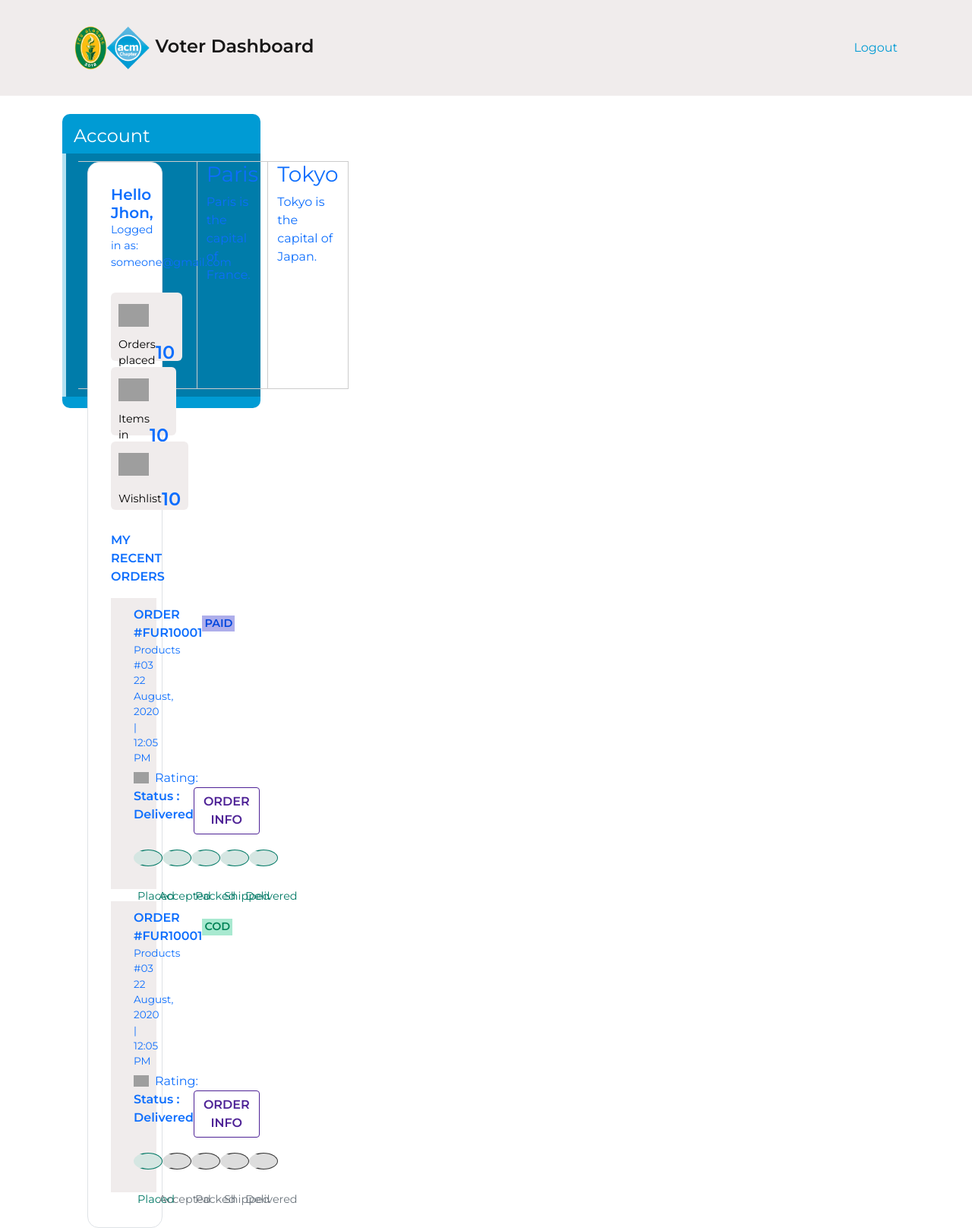
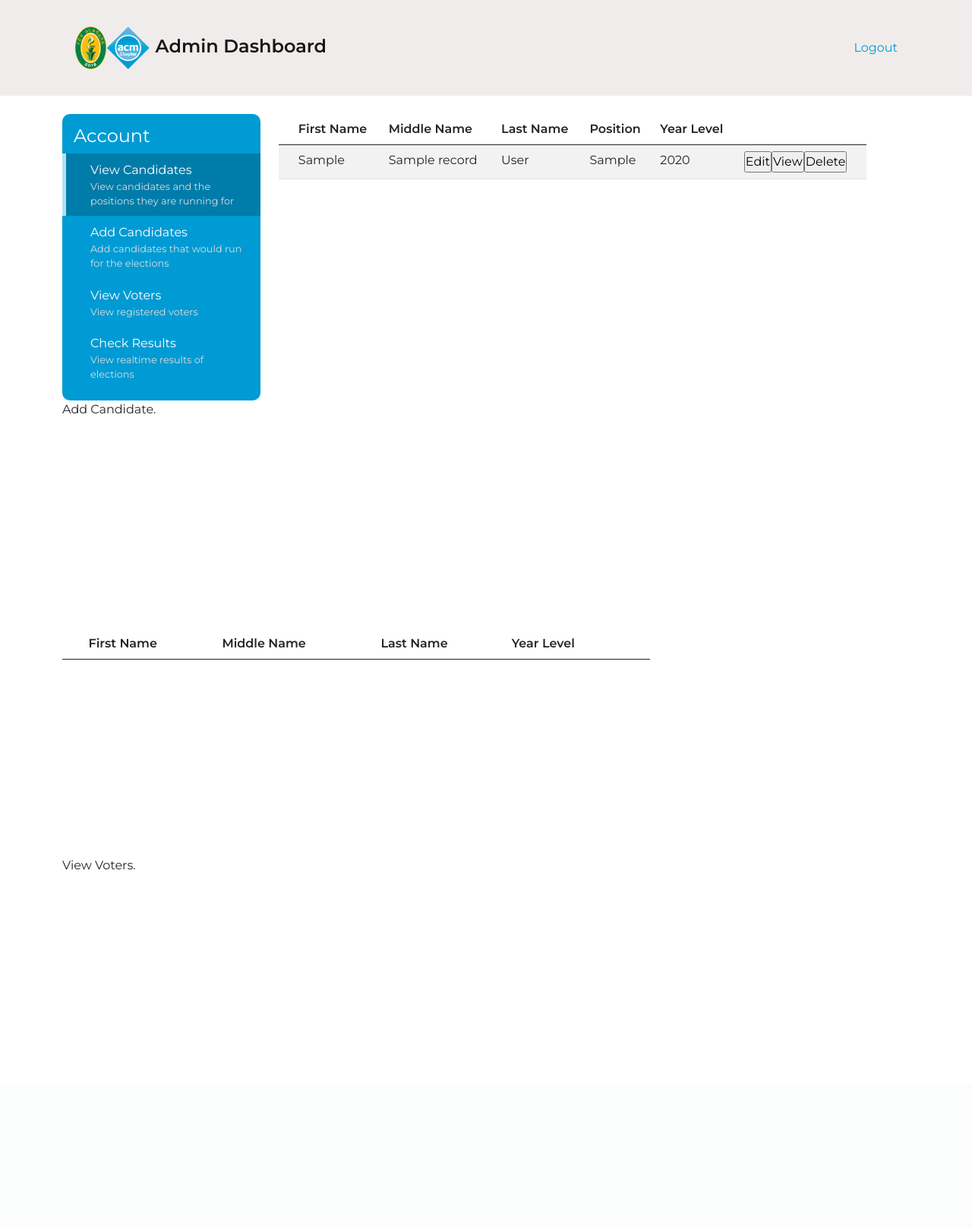
Before and after one commit to darladvd/PHP_Finals, a PHP site: page /user_home.php in a window 1280 px wide. Shown: the whole page at 76% size. After the commit the page ends 1144 px from the top, so only its background shows below. Run offline with PHP 8.4, Linux system fonts and the light colour scheme; tables that the repository leaves empty or names only in its code hold one stand-in row (values such as "Sample post"); lists and menus that the app fills with data are empty; grey boxes are pictures that could not be loaded.

Commit message:
updated interface. system not fixed.

```diff
--- a/user_home.css
+++ b/user_home.css
@@ -350,16 +350,17 @@ nav ul li a .cart::after {
 .tab {
   float: left;
   border: 1px solid #ccc;
-  background-color: #f1f1f1;
+  background-color: #009bd4;
   width: 30%;
   height: 300px;
+  padding: 10px;
 }
 
 /* Style the buttons that are used to open the tab content */
 .tab button {
   display: block;
   background-color: inherit;
-  color: black;
+  color: white;
   padding: 22px 16px;
   width: 100%;
   border: none;
@@ -371,20 +372,57 @@ nav ul li a .cart::after {
 
 /* Change background color of buttons on hover */
 .tab button:hover {
-  background-color: #ddd;
+  background-color: #007caa;
 }
 
 /* Create an active/current "tab button" class */
 .tab button.active {
-  background-color: #ccc;
+  background-color: #007caa;
 }
 
 /* Style the tab content */
 .tabcontent {
   float: left;
   padding: 0px 12px;
-  border: 1px solid #ccc;
+  border: 0px solid #ccc;
   width: 70%;
   border-left: none;
   height: 300px;
 }
+
+/* Style the tab */
+.tabh {
+    overflow: hidden;
+    border: 1px solid #ccc;
+    background-color: #f1f1f1;
+    padding: 5px;
+  }
+
+  /* Style the buttons that are used to open the tab content */
+  .tabh button {
+    background-color: inherit;
+    float: left;
+    border: none;
+    outline: none;
+    cursor: pointer;
+    padding: 14px 16px;
+    transition: 0.3s;
+  }
+
+  /* Change background color of buttons on hover */
+  .tabh button:hover {
+    background-color: #ddd;
+  }
+
+  /* Create an active/current tablink class */
+  .tabh button.active {
+    background-color: #ccc;
+  }
+
+  /* Style the tab content */
+  .tabcontenth {
+    display: none;
+    padding: 6px 12px;
+    border: 1px solid #ccc;
+    border-top: none;
+  }
--- a/user_home.php
+++ b/user_home.php
@@ -22,7 +22,7 @@
         <link href="https://fonts.googleapis.com/css2?family=Roboto:wght@300;400&display=swap" rel="stylesheet">
 
         <!-- External CSS -->
-	    <link rel="stylesheet" type="text/css" href="user_home.css">
+	    <link rel="stylesheet" type="text/css" href="admin_home.css">
 
         <title>Voter</title>
     </head>
@@ -34,7 +34,7 @@
             <div class="d-flex">
                 <div class="ms-3 d-flex flex-column">
                     <!-- <img src="images/logo.png"> -->
-                    <div class="h4"> <img src="images/logo.png"> Voter Dashboard </div>
+                    <div class="h4"> <img src="images/logo.png"> Admin Dashboard </div>
                 </div>
             </div>
         </a>
@@ -53,33 +53,32 @@
                 <div id="sidebar" class="bg-blue">
                     <div class="h4 text-white">Account</div>
                     <ul>
-                        <li class="active"> <a href="#profile" class="text-decoration-none d-flex align-items-start" onclick="openCity(event, 'London')" id ="defaultOpen">
-                        <script>
+                        <li class="active"> <a href="#viewcandidates" class="text-decoration-none d-flex align-items-start" onclick="openCity(event, 'ViewCandidates')">
                                 <div class="fas fa-box pt-2 me-3"></div>
                                 <div class="d-flex flex-column">
-                                    <div class="link">My Profile</div>
-                                    <div class="link-desc">View your information and status</div>
+                                    <div class="link">View Candidates</div>
+                                    <div class="link-desc">View candidates and the positions they are running for</div>
                                 </div>
                             </a> </li>
-                        <li> <a href="#vote" class="text-decoration-none d-flex align-items-start" onclick="openCity(event, 'Paris')">
+                        <li> <a href="#addcandidate" class="text-decoration-none d-flex align-items-start" onclick="openCity(event, 'AddCandidate')">
                                 <div class="fas fa-box-open pt-2 me-3"></div>
                                 <div class="d-flex flex-column">
-                                    <div class="link">Submit a Vote</div>
-                                    <div class="link-desc">Choose the right candidates and vote</div>
+                                    <div class="link">Add Candidates</div>
+                                    <div class="link-desc">Add candidates that would run for the elections</div>
                                 </div>
                             </a> </li>
-                        <li> <a href="#ballot" class="text-decoration-none d-flex align-items-start" onclick="openCity(event, 'Tokyo')">
+                        <li> <a href="#viewvoters" class="text-decoration-none d-flex align-items-start" onclick="openCity(event, 'ViewVoters')">
                                 <div class="far fa-address-book pt-2 me-3"></div>
                                 <div class="d-flex flex-column">
-                                    <div class="link">Official Ballot</div>
-                                    <div class="link-desc">View the ballot you submitted</div>
+                                    <div class="link">View Voters</div>
+                                    <div class="link-desc">View registered voters</div>
                                 </div>
                             </a> </li>
-                        <li> <a href="#settings" class="text-decoration-none d-flex align-items-start" onclick="openCity(event, 'London')">
+                        <li> <a href="#viewresults" class="text-decoration-none d-flex align-items-start" onclick="openCity(event, 'CheckResults')">
                                 <div class="far fa-user pt-2 me-3"></div>
                                 <div class="d-flex flex-column">
-                                    <div class="link">Settings</div>
-                                    <div class="link-desc">Change your profile details & password</div>
+                                    <div class="link">Check Results</div>
+                                    <div class="link-desc">View realtime results of elections</div>
                                 </div>
                             </a> </li>
                     </ul>
@@ -109,119 +108,109 @@
             }
             </script>
 
-            <div id="London" class="tabcontent">
-            <div class="col-lg-9 my-lg-0 my-1">
-                    <div id="main-content" class="bg-white border">
-                        <div class="d-flex flex-column">
-                            <div class="h5">Hello Jhon,</div>
-                            <div>Logged in as: someone@gmail.com</div>
-                        </div>
-                        <div class="d-flex my-4 flex-wrap">
-                            <div class="box me-4 my-1 bg-light"> <img src="https://www.freepnglogos.com/uploads/box-png/cardboard-box-brown-vector-graphic-pixabay-2.png" alt="">
-                                <div class="d-flex align-items-center mt-2">
-                                    <div class="tag">Orders placed</div>
-                                    <div class="ms-auto number">10</div>
-                                </div>
-                            </div>
-                            <div class="box me-4 my-1 bg-light"> <img src="https://www.freepnglogos.com/uploads/shopping-cart-png/shopping-cart-campus-recreation-university-nebraska-lincoln-30.png" alt="">
-                                <div class="d-flex align-items-center mt-2">
-                                    <div class="tag">Items in Cart</div>
-                                    <div class="ms-auto number">10</div>
-                                </div>
-                            </div>
-                            <div class="box me-4 my-1 bg-light"> <img src="https://www.freepnglogos.com/uploads/love-png/love-png-heart-symbol-wikipedia-11.png" alt="">
-                                <div class="d-flex align-items-center mt-2">
-                                    <div class="tag">Wishlist</div>
-                                    <div class="ms-auto number">10</div>
-                                </div>
-                            </div>
-                        </div>
-                        <div class="text-uppercase">My recent orders</div>
-                        <div class="order my-3 bg-light">
-                            <div class="row">
-                                <div class="col-lg-4">
-                                    <div class="d-flex flex-column justify-content-between order-summary">
-                                        <div class="d-flex align-items-center">
-                                            <div class="text-uppercase">Order #fur10001</div>
-                                            <div class="blue-label ms-auto text-uppercase">paid</div>
-                                        </div>
-                                        <div class="fs-8">Products #03</div>
-                                        <div class="fs-8">22 August, 2020 | 12:05 PM</div>
-                                        <div class="rating d-flex align-items-center pt-1"> <img src="https://www.freepnglogos.com/uploads/like-png/like-png-hand-thumb-sign-vector-graphic-pixabay-39.png" alt=""><span class="px-2">Rating:</span> <span class="fas fa-star"></span> <span class="fas fa-star"></span> <span class="fas fa-star"></span> <span class="fas fa-star"></span> <span class="far fa-star"></span> </div>
-                                    </div>
-                                </div>
-                                <div class="col-lg-8">
-                                    <div class="d-sm-flex align-items-sm-start justify-content-sm-between">
-                                        <div class="status">Status : Delivered</div>
-                                        <div class="btn btn-primary text-uppercase">order info</div>
-                                    </div>
-                                    <div class="progressbar-track">
-                                        <ul class="progressbar">
-                                            <li id="step-1" class="text-muted green"> <span class="fas fa-gift"></span> </li>
-                                            <li id="step-2" class="text-muted green"> <span class="fas fa-check"></span> </li>
-                                            <li id="step-3" class="text-muted green"> <span class="fas fa-box"></span> </li>
-                                            <li id="step-4" class="text-muted green"> <span class="fas fa-truck"></span> </li>
-                                            <li id="step-5" class="text-muted green"> <span class="fas fa-box-open"></span> </li>
-                                        </ul>
-                                        <div id="tracker"></div>
-                                    </div>
-                                </div>
-                            </div>
-                        </div>
-                        <div class="order my-3 bg-light">
-                            <div class="row">
-                                <div class="col-lg-4">
-                                    <div class="d-flex flex-column justify-content-between order-summary">
-                                        <div class="d-flex align-items-center">
-                                            <div class="text-uppercase">Order #fur10001</div>
-                                            <div class="green-label ms-auto text-uppercase">cod</div>
-                                        </div>
-                                        <div class="fs-8">Products #03</div>
-                                        <div class="fs-8">22 August, 2020 | 12:05 PM</div>
-                                        <div class="rating d-flex align-items-center pt-1"> <img src="https://www.freepnglogos.com/uploads/like-png/like-png-hand-thumb-sign-vector-graphic-pixabay-39.png" alt=""><span class="px-2">Rating:</span> <span class="fas fa-star"></span> <span class="fas fa-star"></span> <span class="fas fa-star"></span> <span class="fas fa-star"></span> <span class="far fa-star"></span> </div>
-                                    </div>
-                                </div>
-                                <div class="col-lg-8">
-                                    <div class="d-sm-flex align-items-sm-start justify-content-sm-between">
-                                        <div class="status">Status : Delivered</div>
-                                        <div class="btn btn-primary text-uppercase">order info</div>
-                                    </div>
-                                    <div class="progressbar-track">
-                                        <ul class="progressbar">
-                                            <li id="step-1" class="text-muted green"> <span class="fas fa-gift"></span> </li>
-                                            <li id="step-2" class="text-muted"> <span class="fas fa-check"></span> </li>
-                                            <li id="step-3" class="text-muted"> <span class="fas fa-box"></span> </li>
-                                            <li id="step-4" class="text-muted"> <span class="fas fa-truck"></span> </li>
-                                            <li id="step-5" class="text-muted"> <span class="fas fa-box-open"></span> </li>
-                                        </ul>
-                                        <div id="tracker"></div>
-                                    </div>
-                                </div>
-                            </div>
-                        </div>
-                    </div>
+            <div id="ViewCandidates" class="tabcontent">
+            <div class="table-responsive">
+                    <table class="table table-striped">
+                    <thead>
+                        <tr>
+                            <th></th>
+                            <th> First Name </th>
+                            <th> Middle Name </th>
+                            <th> Last Name </th>
+                            <th> Position </th>
+                            <th> Year Level </th>
+                            <th></th>
+                        </tr>
+                    </thead>
+
+                    <tbody>
+                    <?php
+                        $conn = mysqli_connect('localhost', 'root', '', 'phpfinals');
+                        if($conn->connect_error)
+                        {
+                            echo "$conn->connect_error";
+                            die("Connection Failed : ".$conn->connect_error);
+                        }
+
+                        $selectall = mysqli_query($conn,"SELECT `firstname`, `middlename`, `lastname`, `position`, `yearlevel` FROM phpfinals.records WHERE `position` != ''");
+
+                        while($row = mysqli_fetch_assoc($selectall))
+                        {
+                            echo "<tr>";
+                            echo "<td></td>";
+                            echo "<td>" . $row['firstname']   . "</td>";
+                            echo "<td>" . $row['middlename']  . "</td>";
+                            echo "<td>" . $row['lastname']    . "</td>";
+                            echo "<td>" . $row['position']  . "</td>";
+                            echo "<td>" . $row['yearlevel'] . "</td>";
+                            echo "<td>" . "<a href = 'edit_candidate.php'><input type = button value = 'Edit' name = edit>" .
+                                          "<a href = 'view_candidate.php'><input type = button value = 'View' name = view>" .
+                                          "<a href = 'delete_candidate.php'><input type = button value = 'Delete' name = delete>";
+                            echo "</td>";
+                            echo "</tr>";
+                        }
+
+                    ?>
+                    </tbody>
+                    </table>
                 </div>
-
             </div>
 
-            <div id="Paris" class="tabcontent">
-            <h3>Paris</h3>
-            <p>Paris is the capital of France.</p>
+            <div id="AddCandidate" class="tabcontent">
+            <p>Add Candidate.</p>
             </div>
 
-            <div id="Tokyo" class="tabcontent">
-            <h3>Tokyo</h3>
-            <p>Tokyo is the capital of Japan.</p>
+            <div id="ViewVoters" class="tabcontent">
+            <div class="table-responsive">
+                    <table class="table table-striped">
+                    <thead>
+                        <tr>
+                            <th></th>
+                            <th> First Name </th>
+                            <th> Middle Name </th>
+                            <th> Last Name </th>
+                            <th> Year Level </th>
+                            <th></th>
+                        </tr>
+                    </thead>
+
+                    <tbody>
+                    <?php
+                        $conn = mysqli_connect('localhost', 'root', '', 'phpfinals');
+                        if($conn->connect_error)
+                        {
+                            echo "$conn->connect_error";
+                            die("Connection Failed : ".$conn->connect_error);
+                        }
+
+                        $selectall = mysqli_query($conn,"SELECT `firstname`, `middlename`, `lastname`, `yearlevel` FROM phpfinals.records WHERE `position` = '' AND `accesslevel` = 'user'");
+
+                        while($row = mysqli_fetch_assoc($selectall))
+                        {
+                            echo "<tr>";
+                            echo "<td></td>";
+                            echo "<td>" . $row['firstname']   . "</td>";
+                            echo "<td>" . $row['middlename']  . "</td>";
+                            echo "<td>" . $row['lastname']    . "</td>";
+                            echo "<td>" . $row['yearlevel'] . "</td>";
+                            echo "<td>" . "<a href = 'edit_candidate.php'><input type = button value = 'Edit' name = edit>" .
+                                          "<a href = 'view_candidate.php'><input type = button value = 'View' name = view>" .
+                                          "<a href = 'delete_candidate.php'><input type = button value = 'Delete' name = delete>";
+                            echo "</td>";
+                            echo "</tr>";
+                        }
+
+                    ?>
+                    </tbody>
+                    </table>
+                </div>
             </div>
 
-            <section id="vote">
-            </section>
+            <div id="CheckResults" class="tabcontent">
+            <p>View Voters.</p>
+            </div>
 
-            <section id="ballot">
-            </section>
 
-            <section id="settings">
-            </section>
         </div>
     </div>
     </body>
```
